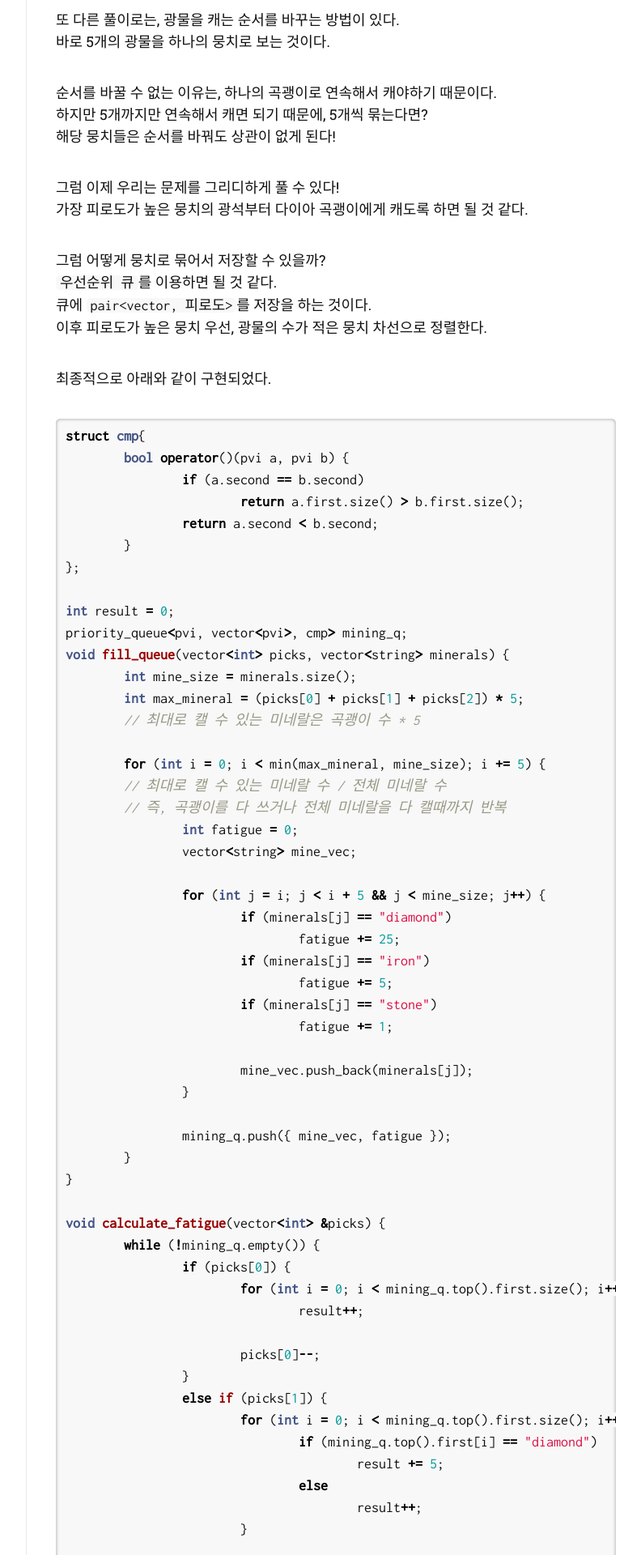
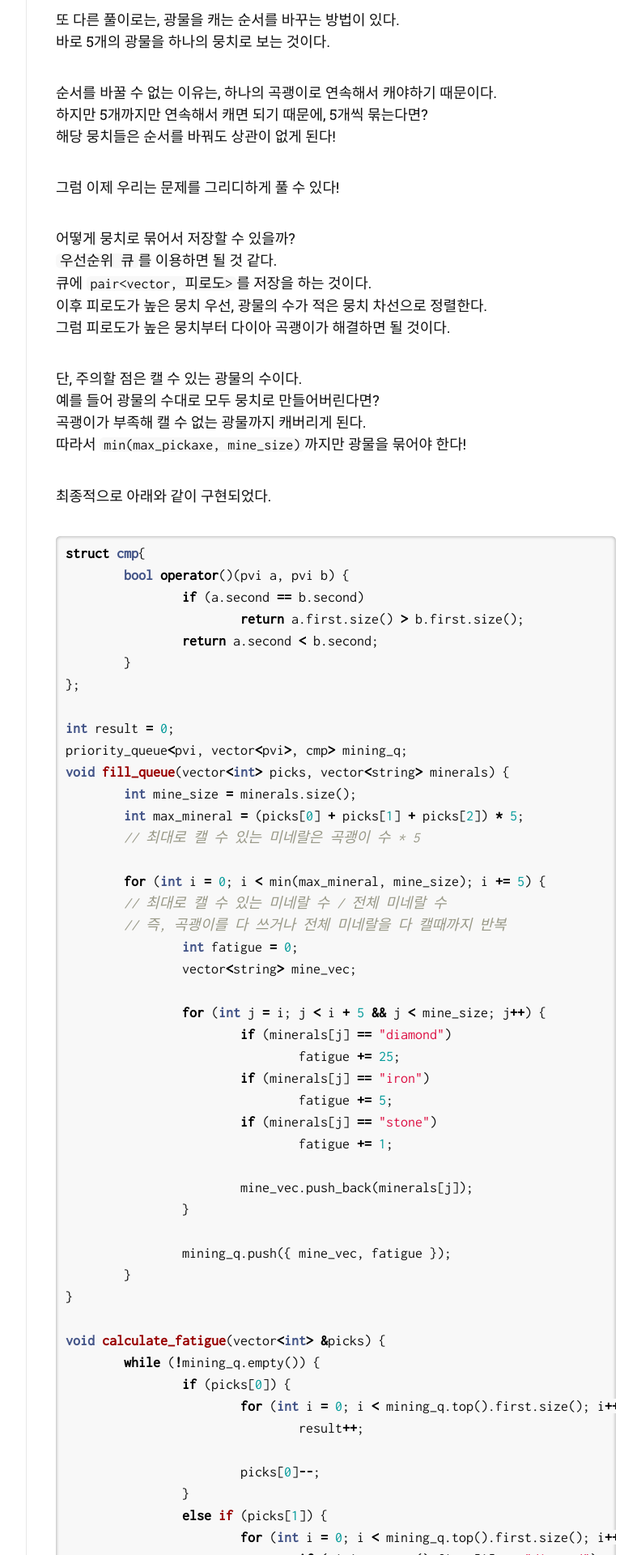
Before and after one commit to Jinseop-Sim/Jinseop-Sim.github.io, a Jekyll site: the page built from _posts/2024-03-07-pg-mining.md, in a window 1280 px wide. Shown: the part 2587-4507 px from the top of the page at 81% size, without its empty margins (357-1149 px from the left). Built offline with Jekyll 4.4.1, drawn with Linux system fonts in a browser that asks for light colours; nearby versions of some CDN libraries; some web fonts are replaced.

Commit message:
글 수정

````diff
--- a/_posts/2024-03-07-pg-mining.md
+++ b/_posts/2024-03-07-pg-mining.md
@@ -89,12 +89,17 @@ void backtrack(int depth, int fatigue, vector<int>& picks, vector<int> minerals_
 해당 뭉치들은 순서를 바꿔도 상관이 없게 된다!
 
 그럼 이제 우리는 문제를 그리디하게 풀 수 있다!
-가장 피로도가 높은 뭉치의 광석부터 다이아 곡괭이에게 캐도록 하면 될 것 같다.
 
-그럼 어떻게 뭉치로 묶어서 저장할 수 있을까?
+어떻게 뭉치로 묶어서 저장할 수 있을까?
 ```우선순위 큐```를 이용하면 될 것 같다.
 큐에 ```pair<vector, 피로도>```를 저장을 하는 것이다.
 이후 피로도가 높은 뭉치 우선, 광물의 수가 적은 뭉치 차선으로 정렬한다.
+그럼 피로도가 높은 뭉치부터 다이아 곡괭이가 해결하면 될 것이다.
+
+단, 주의할 점은 캘 수 있는 광물의 수이다.
+예를 들어 광물의 수대로 모두 뭉치로 만들어버린다면?
+곡괭이가 부족해 캘 수 없는 광물까지 캐버리게 된다.
+따라서 ```min(max_pickaxe, mine_size)```까지만 광물을 묶어야 한다!
 
 최종적으로 아래와 같이 구현되었다.
 {% highlight cpp %}
````
